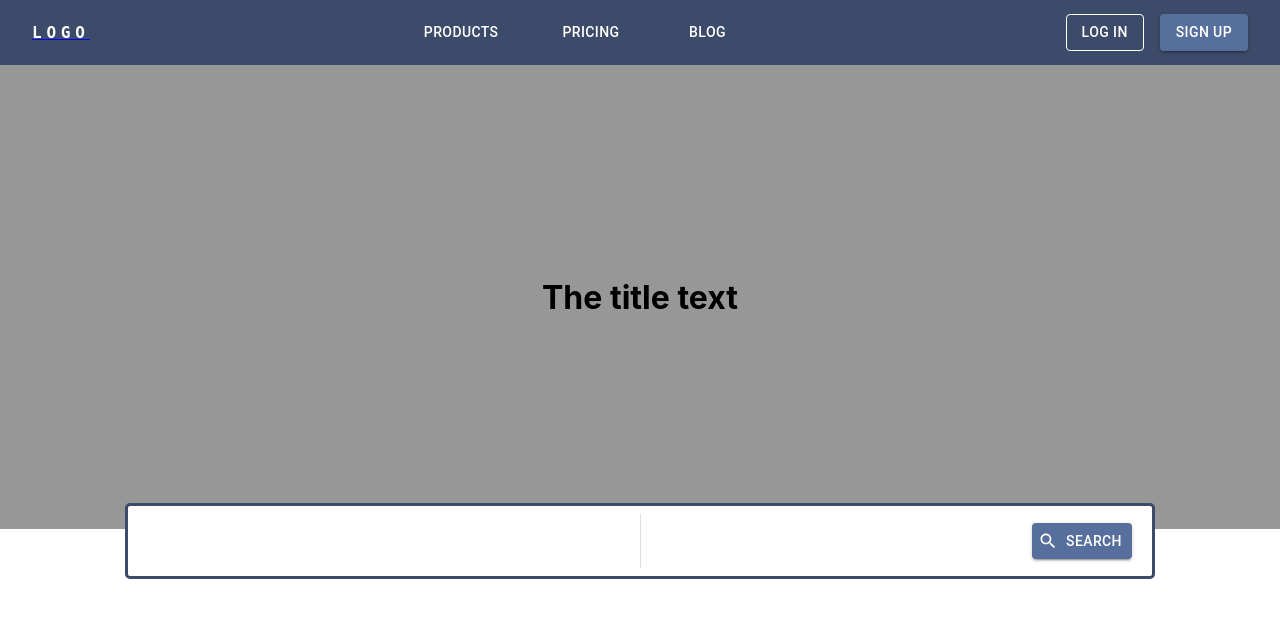
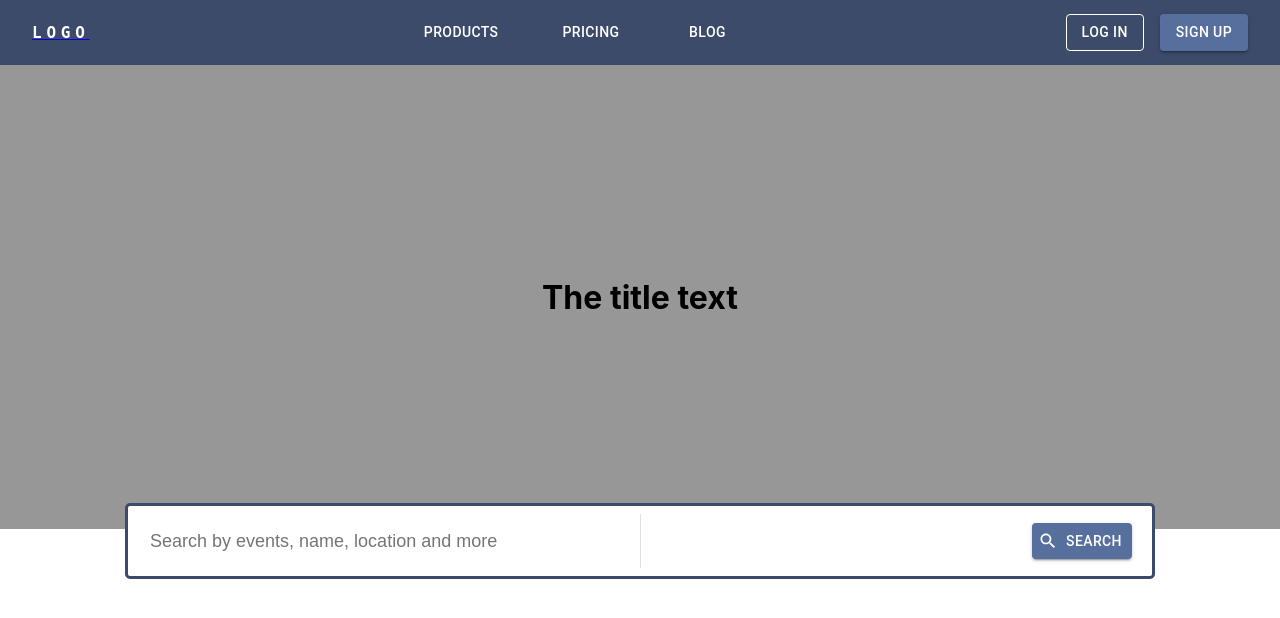
Before and after one commit to dylanoldfield/mirror-comp9900, a React (Create React App) app in the folder client/: page / in a window 1280 px wide. Shown: the top 618 px of the page. Built offline with nearby package versions, Linux system fonts and the light colour scheme.

Commit message:
add placeholder

```diff
--- a/client/src/components/Header/Header.css
+++ b/client/src/components/Header/Header.css
@@ -37,7 +37,7 @@
 }
 
 .header .search_container .search_box input {
-  font-size: 24px;
+  font-size: 18px;
   background-color: transparent;
   color: #7b7b7b;
   outline: none;
--- a/client/src/components/Header/Header.jsx
+++ b/client/src/components/Header/Header.jsx
@@ -14,7 +14,7 @@ const Header = () => {
       <h1 className="title">The title text</h1>
       <div className="search_container">
         <div className="search_box">
-          <input className="search" type="text" />
+          <input className="search" placeholder="Search by events, name, location and more" type="text" />
         </div>
         <Divider orientation="vertical" variant="middle" flexItem />
         <div className="search_box">
```
